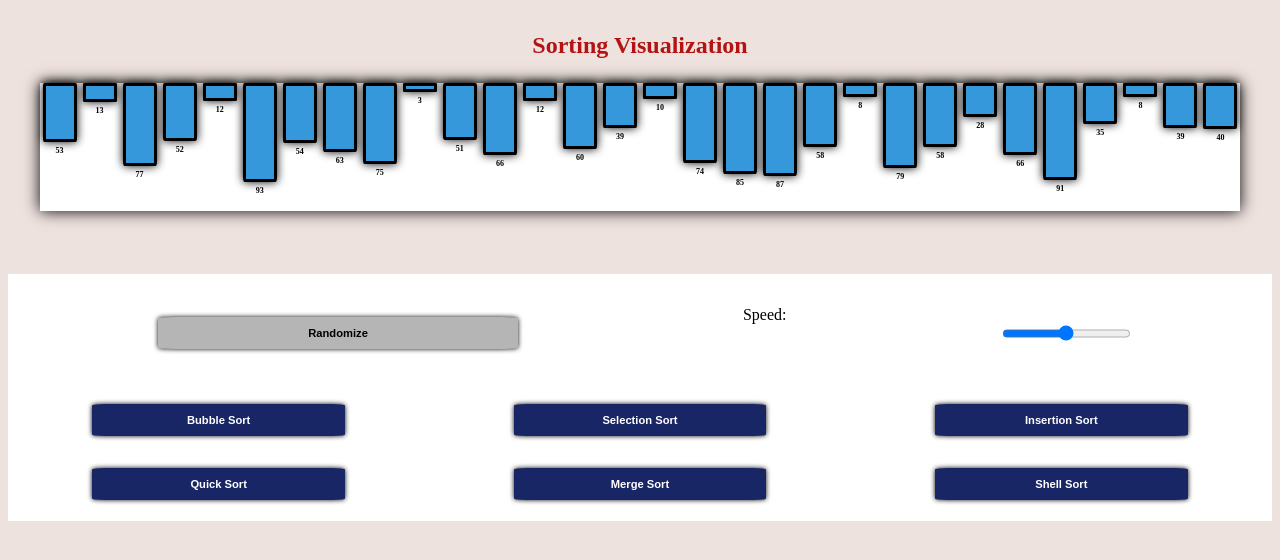
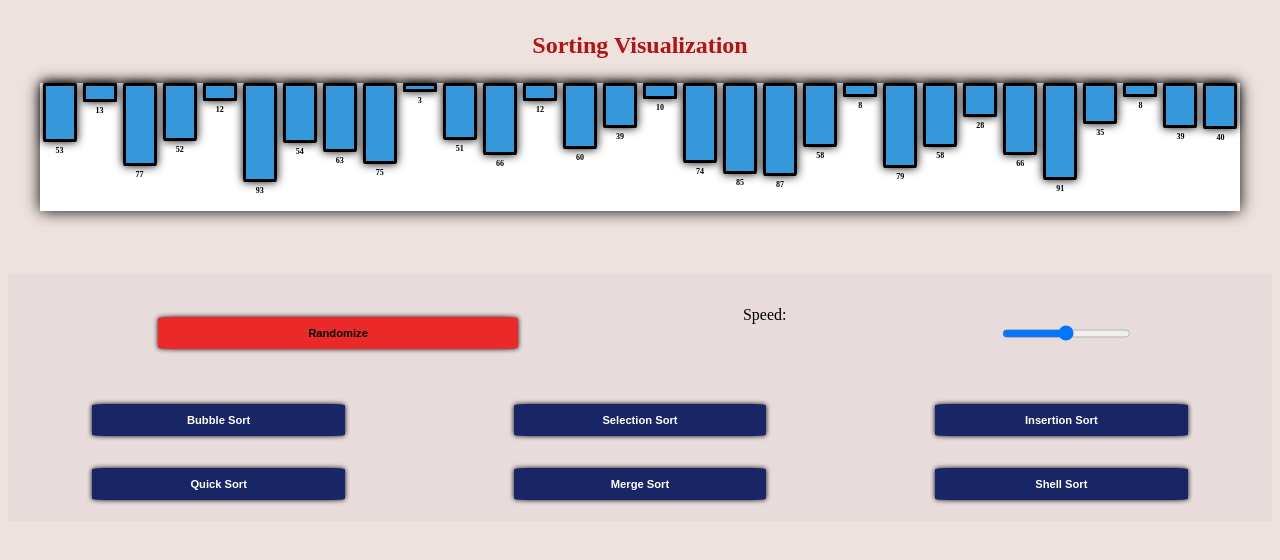
Before and after one commit to pranathi1703/sorting-visualizer, a plain HTML site: page index.html in a window 1280 px wide. In both pictures the pointer is over the button "Randomize". Drawn offline with Linux system fonts and the light colour scheme.

Commit message:
Update styles.css

```diff
--- a/styles.css
+++ b/styles.css
@@ -19,7 +19,7 @@ body{
     display: flex;
     flex-direction: column;
     justify-content: center;
-    background-color: rgb(255, 255, 255);
+    background-color: rgb(231, 219, 219);
     width: 100%;
     height: 60%;
     margin-top: em;
@@ -81,6 +81,7 @@ button{
 }
 button:hover{
     background-color: #2980b9;
+    color: #000;
 }
 button:active{
     background-color: #1f618d;
@@ -100,6 +101,6 @@ button:active{
     background-color: #B31312;
 }
 #randomize:hover{
-    background:#b5b5b5;
+    background:#eb2929;
     color: #000;
 }
```
